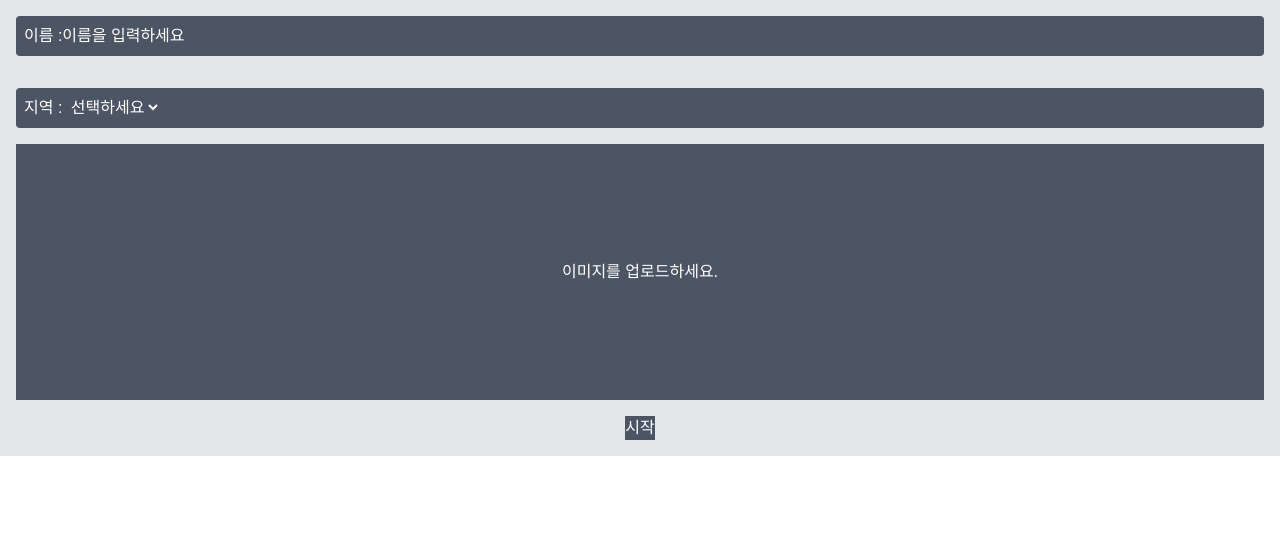
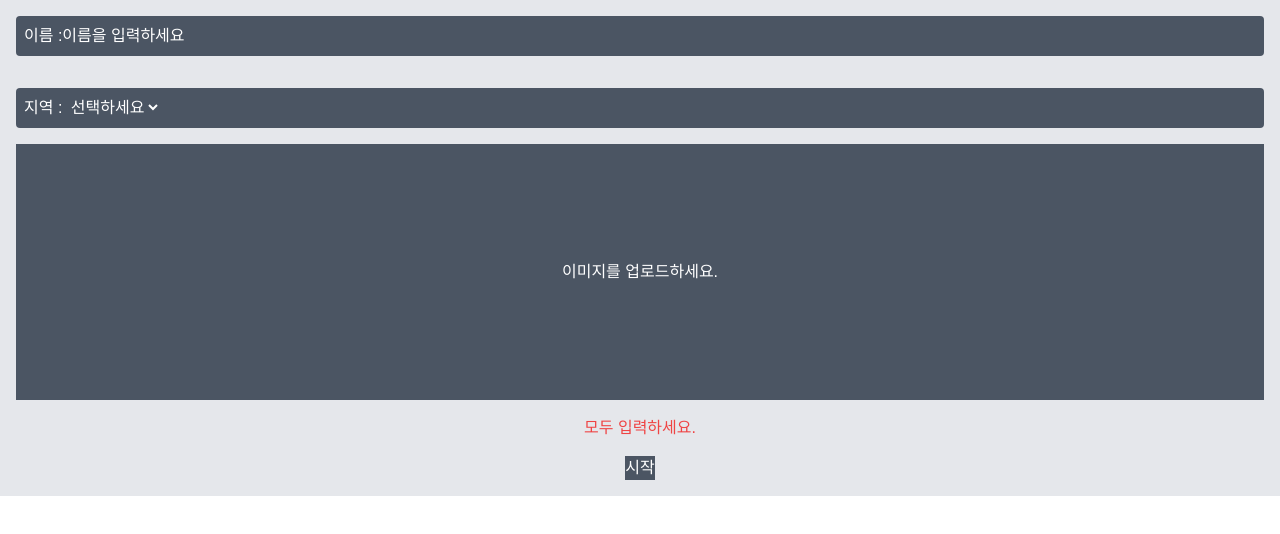
Before and after one commit to KDT-IaaS-Class-Two-Group/KDT-IaaS-2-ProjectB-2team, a Next.js app in the folder frontend/: page /UserPage in a window 1280 px wide. Both pictures are taken after a click on the button "시작". Shown: the top 534 px of the page. Built offline with nearby package versions, Linux system fonts and the light colour scheme; no server answers.

Commit message:
Feat | Userpages.tsx
이미지나 input 없을 경우 오류 메시지 추가

```diff
--- a/frontend/src/pages/UserPage.tsx
+++ b/frontend/src/pages/UserPage.tsx
@@ -5,6 +5,7 @@ const UserPage: React.FC = () => {
   const [inputValue, setInputValue] = useState('');
   const [selectedOption, setSelectedOption] = useState('');
   const [image, setImage] = useState<File | null>(null);
+  const [errorMessage, setErrorMessage] = useState('');
 
   const handleInputChange = (basicdata: React.ChangeEvent<HTMLInputElement>) => {
     setInputValue(basicdata.target.value);
@@ -21,6 +22,11 @@ const UserPage: React.FC = () => {
   };
 
   const handleSubmit = async () => {
+    if (!inputValue || !selectedOption || selectedOption === '선택' || !image) {
+      setErrorMessage('모두 입력하세요.');
+      return; // 조건을 만족하지 않으면 넘어가지 않음
+    }
+
     const formData = new FormData();
     formData.append('input', inputValue);
     formData.append('select', selectedOption);
@@ -60,6 +66,7 @@ const UserPage: React.FC = () => {
       </div>
       <label htmlFor="img" className="w-full h-64 bg-gray-600 text-white flex items-center justify-center mb-4">이미지를 업로드하세요.</label>
       <input id="img" type="file" onChange={handleImageChange} className="hidden"/>
+      {errorMessage && <p className="text-red-500">{errorMessage}</p>}
       <button onClick={handleSubmit} className='flex justify-end bg-gray-600 text-white'>시작</button>
     </div>
   );
```
